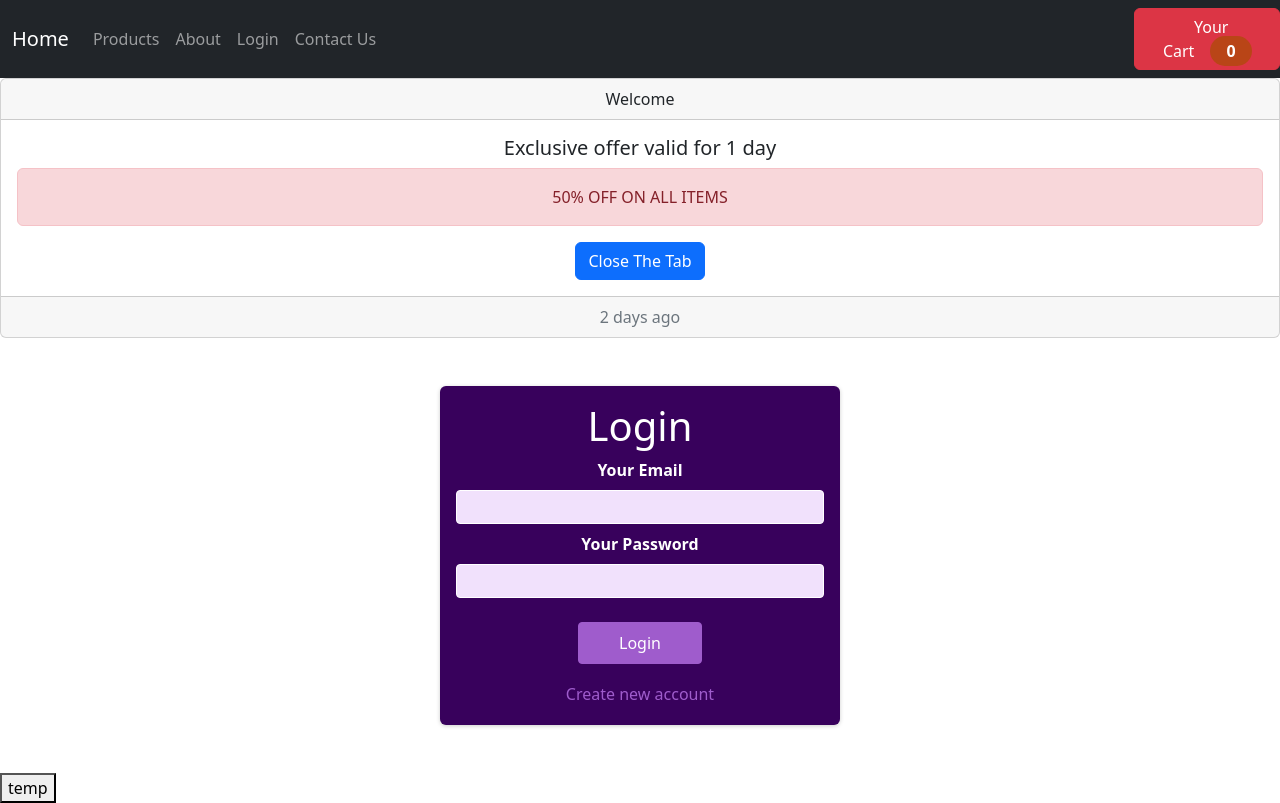
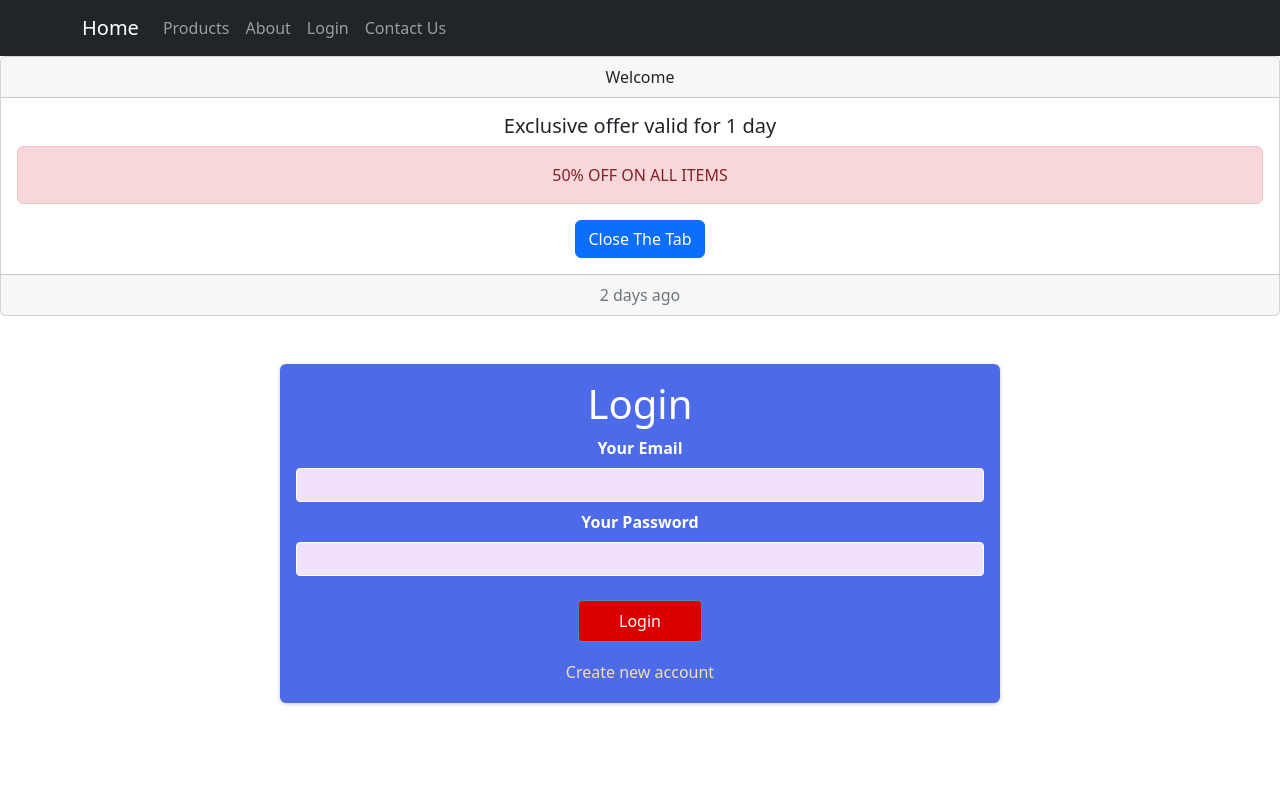
Before and after one commit to Mayukh360/Ecommerce-Website-using-React, a React (Create React App) app: page /login in a window 1280 px wide. Built offline with nearby package versions, Linux system fonts and the light colour scheme.

Commit message:
Protecting Prodocts path unless user log in

```diff
--- a/src/App.js
+++ b/src/App.js
@@ -5,7 +5,7 @@ import ProductItem from "./Component/Product/ProductItem";
 import Cart from "./Component/Cart/Cart";
 import CartProvider from "./Component/Store/CartProvider";
 import Heading from "./Component/Header/Heading";
-import { Routes, Route } from "react-router-dom";
+import { Routes, Route,Navigate } from "react-router-dom";
 // import RenderPage from './Render/RenderPage';
 import About from "./Pages/About";
 
@@ -15,17 +15,17 @@ import AuthForm from "./Pages/AuthForm";
 import AuthContext from "./store/AuthContext";
 
 function App() {
+  // const Navigate=useNavigate()
   const [cartIsVisible, setCartIsVisible] = useState(false);
   const authCtx=useContext(AuthContext);
-  const temp=()=>{
-    console.log(authCtx.isLoggedIn);
-  }
+
   const showCartHandler = () => {
     setCartIsVisible(true);
   };
   const hideCartHandler = () => {
     setCartIsVisible(false);
   };
+
   return (
     <CartProvider>
       {cartIsVisible && <Cart onHide={hideCartHandler} />}
@@ -34,12 +34,15 @@ function App() {
       <Routes>
         <Route path="/about" element={<About />} />
         <Route path="/contact" element={<Contact />} />
-        <Route path="/productitem" element={<ProductItem />} />
-        <Route path="/login" element={<AuthForm />} />
+       {authCtx.isLoggedIn ?  <Route path="/productitem" element={<ProductItem />} /> : <Route path="/productitem" element={<AuthForm />} />}
+
+        (<Route path="/login" element={<AuthForm />} />)
         <Route path="/" element={<Home />} />
+
+        {/* <Route path="/*" element={<Navigate replace to="/" />} /> */}
       </Routes>
 
-      <button onClick={temp}>temp</button>
+
     </CartProvider>
   );
 }
--- a/src/Component/Header/HeaderCart.js
+++ b/src/Component/Header/HeaderCart.js
@@ -6,14 +6,19 @@ import Navbar from "react-bootstrap/Navbar";
 import classes from "./HeaderCart.module.css";
 import CartContext from "../Store/CartContext";
 import { Link } from 'react-router-dom';
+import AuthContext from "../../store/AuthContext";
 
 export default function HeaderCart(props) {
+  const authCtx=useContext(AuthContext);
   const cartCtx = useContext(CartContext);
 
   const numberOfCartItems = cartCtx.items.reduce(
     (currNumber, item) => currNumber + item.amount,
     0
   );
+  const logoutHandler=()=>{
+ authCtx.logout();
+  }
   return (
 
       <Navbar bg="dark" variant="dark">
@@ -25,12 +30,16 @@ export default function HeaderCart(props) {
            <Nav.Link as={Link} to="/login">Login</Nav.Link>
             <Nav.Link as={Link} to="/contact">Contact Us</Nav.Link>
           </Nav>
+         {authCtx.isLoggedIn && <Button onClick={logoutHandler} variant="danger">Logout</Button>}
         </Container>
-        <Button onClick={props.onShow} variant="danger">
+
+
+
+       {authCtx.isLoggedIn && <Button onClick={props.onShow} variant="danger">
           <span className={classes.icon}></span>
           <span>Your Cart</span>
           <span className={classes.badge}>{numberOfCartItems}</span>
-        </Button>{" "}
+        </Button>}
       </Navbar>
 
   );
--- a/src/Pages/AuthForm.js
+++ b/src/Pages/AuthForm.js
@@ -1,4 +1,4 @@
-import React from 'react';
+import React, { Fragment } from 'react';
 import { useState, useRef, useContext, } from "react";
 import { useNavigate } from 'react-router-dom';
 
@@ -49,10 +49,7 @@ export default function AuthForm() {
       } else {
         //The responde holds error
         return response.json().then((data) => {
-          let errorMessage = "Authentication Failed";
-          // if (data && data.error && data.error.message) {
-          //   errorMessage = data.error.message;
-          // }
+          let errorMessage = "Authentication Failed,please Check input field";
 
           throw new Error(errorMessage)
         });
@@ -71,8 +68,8 @@ export default function AuthForm() {
   };
 
 
-  return (
-    <section className={classes.auth}>
+  return (<Fragment>
+    {!AuthCtx.isLoggedIn && <section className={classes.auth}>
     <h1>{isLogin ? "Login" : "Sign Up"}</h1>
     <form onSubmit={submitHandler}>
       <div className={classes.control}>
@@ -103,6 +100,8 @@ export default function AuthForm() {
         </button>
       </div>
     </form>
-  </section>
+  </section> }
+  {AuthCtx.isLoggedIn && <h2 className={classes.loggedInmessage}>You Are already logged in, Visit Product section to see our Products</h2>}
+  </Fragment>
   )
 }
--- a/src/Pages/AuthForm.module.css
+++ b/src/Pages/AuthForm.module.css
@@ -1,9 +1,9 @@
 .auth {
     margin: 3rem auto;
     width: 95%;
-    max-width: 25rem;
+    max-width: 45rem;
     border-radius: 6px;
-    background-color: #38015c;
+    background-color: #4d6ae9;
     box-shadow: 0 1px 4px rgba(0, 0, 0, 0.2);
     padding: 1rem;
     text-align: center;
@@ -47,26 +47,34 @@
     cursor: pointer;
     font: inherit;
     color: white;
-    background-color: #9f5ccc;
-    border: 1px solid #9f5ccc;
+    background-color: #da0000;
+    border: 1px solid #4a8fb2;
     border-radius: 4px;
     padding: 0.5rem 2.5rem;
   }
 
   .actions button:hover {
-    background-color: #873abb;
-    border-color: #873abb;
+    background-color: green;
+    border-color:  wheat;
   }
 
   .actions .toggle {
     margin-top: 1rem;
     background-color: transparent;
-    color: #9f5ccc;
+    color: wheat;
     border: none;
     padding: 0.15rem 1.5rem;
   }
 
   .actions .toggle:hover {
     background-color: transparent;
-    color: #ae82cc;
+    color: wheat;
   }
+  .loggedInmessage {
+    background-color: #dc7474;
+    font-size: 1.5rem;
+    font-weight: bold;
+    color: #086b0b;
+    margin-top: 2rem;
+    text-align: center;
+  }
--- a/src/store/AuthContextProvider.js
+++ b/src/store/AuthContextProvider.js
@@ -10,7 +10,7 @@ export default function AuthContextProvider(props)  {
         console.log('You have been logged out');
         localStorage.removeItem('token');
         initialToken=null;
-      },20000)
+      },200000)
     }
     useEffect(()=>{
       autoLogoutHandler();
```
